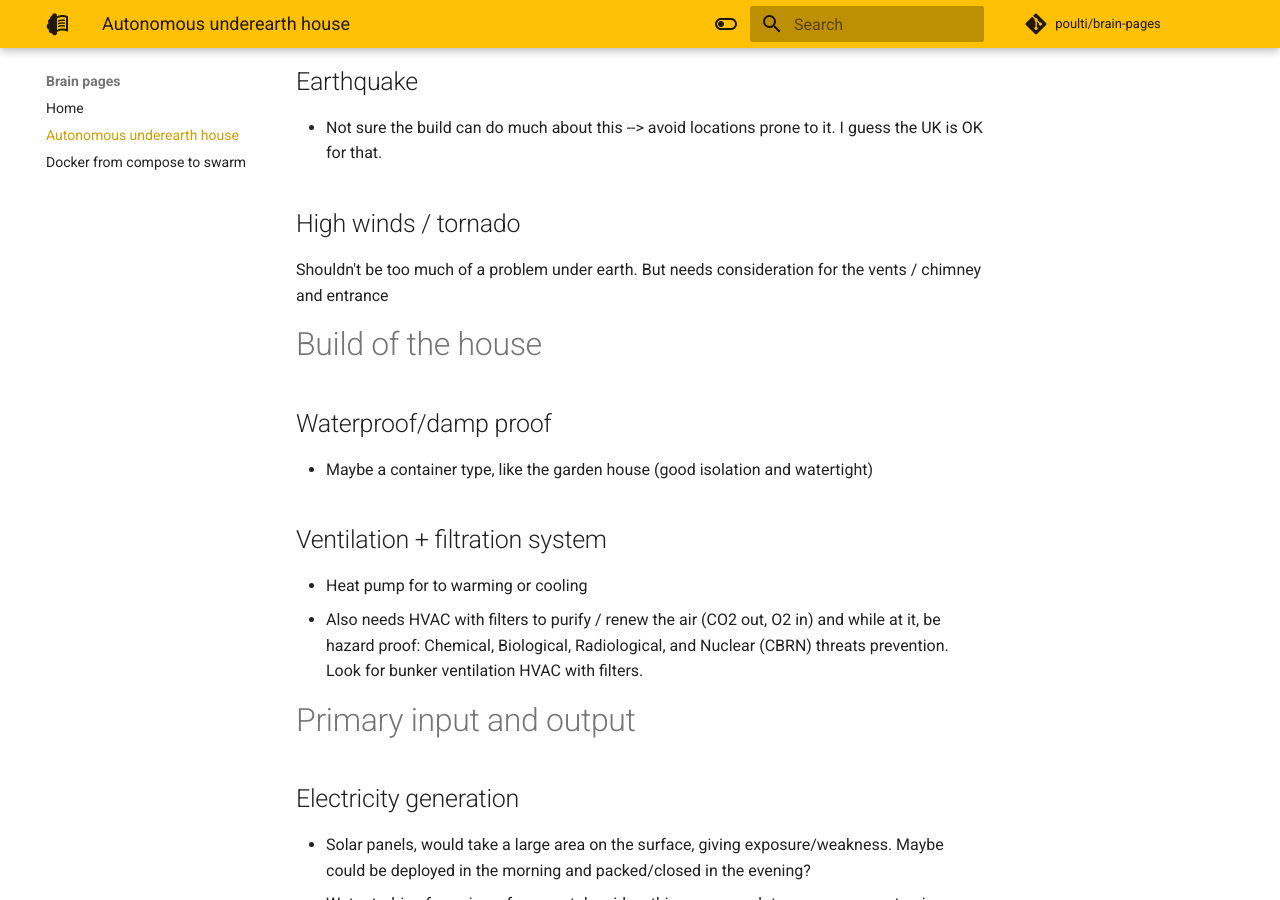
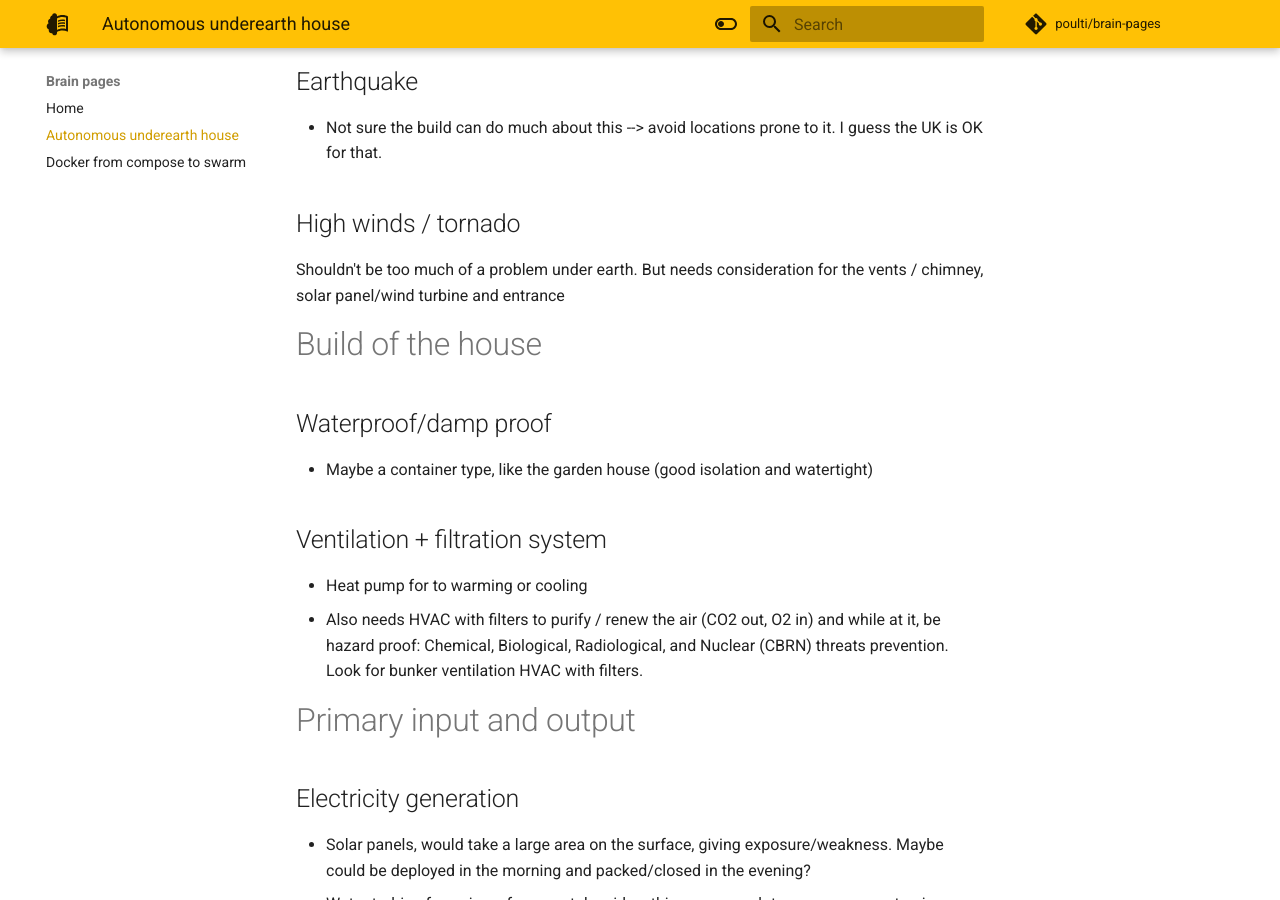
Before and after one commit to poulti/brain-pages, an MkDocs documentation site: the page built from docs/autonomous-underearth-house.md, in a window 1280 px wide and 900 px high, scrolled down 482 px. Built offline with MkDocs 1.6.1 and Material for MkDocs 9.7.7, drawn with Linux system fonts in a browser that asks for light colours; comment, search, counter and statistics services are not loaded.

Commit message:
high wind

```diff
--- a/docs/autonomous-underearth-house.md
+++ b/docs/autonomous-underearth-house.md
@@ -14,7 +14,7 @@ tags: Blog
 - Not sure the build can do much about this --> avoid locations prone to it. I guess the UK is OK for that.
 ## High winds / tornado
 Shouldn't be too much of a problem under earth.
-But needs consideration for the vents / chimney and entrance
+But needs consideration for the vents / chimney, solar panel/wind turbine and entrance
 
 
 # Build of the house
```
